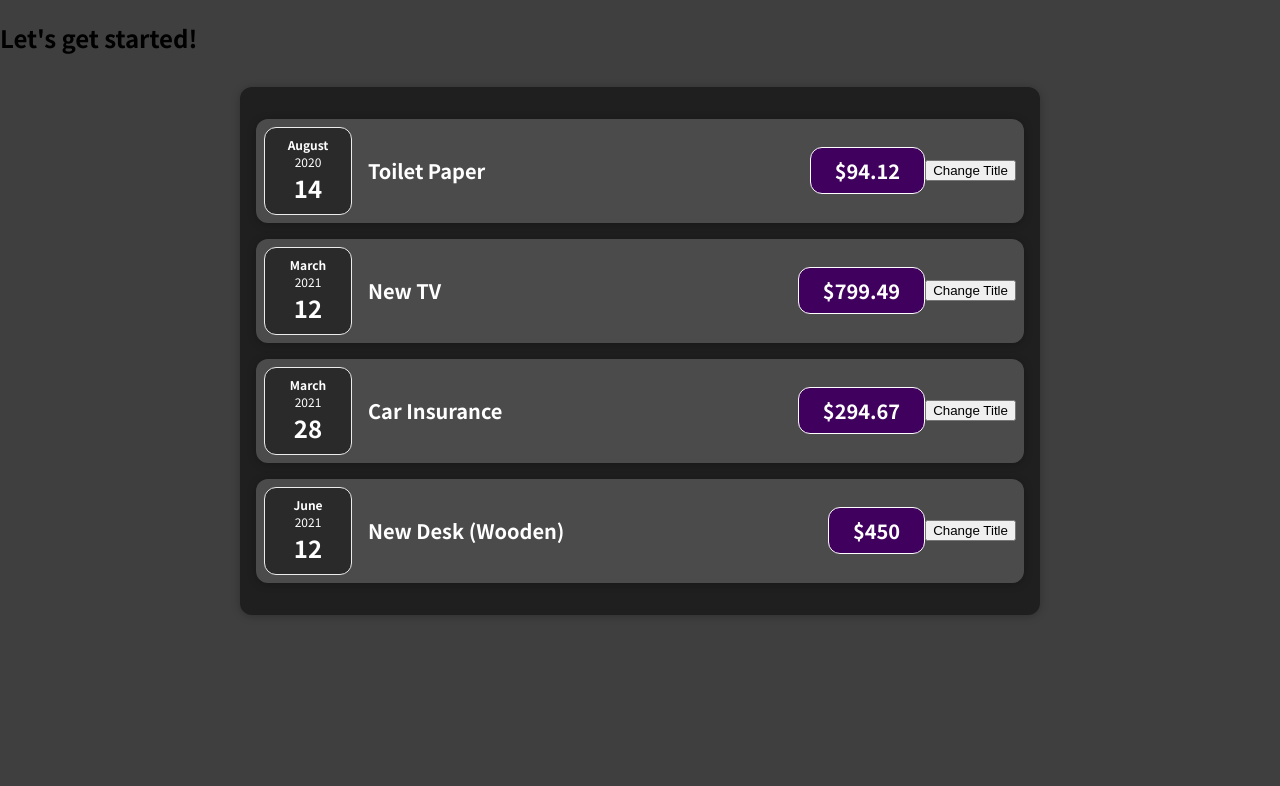
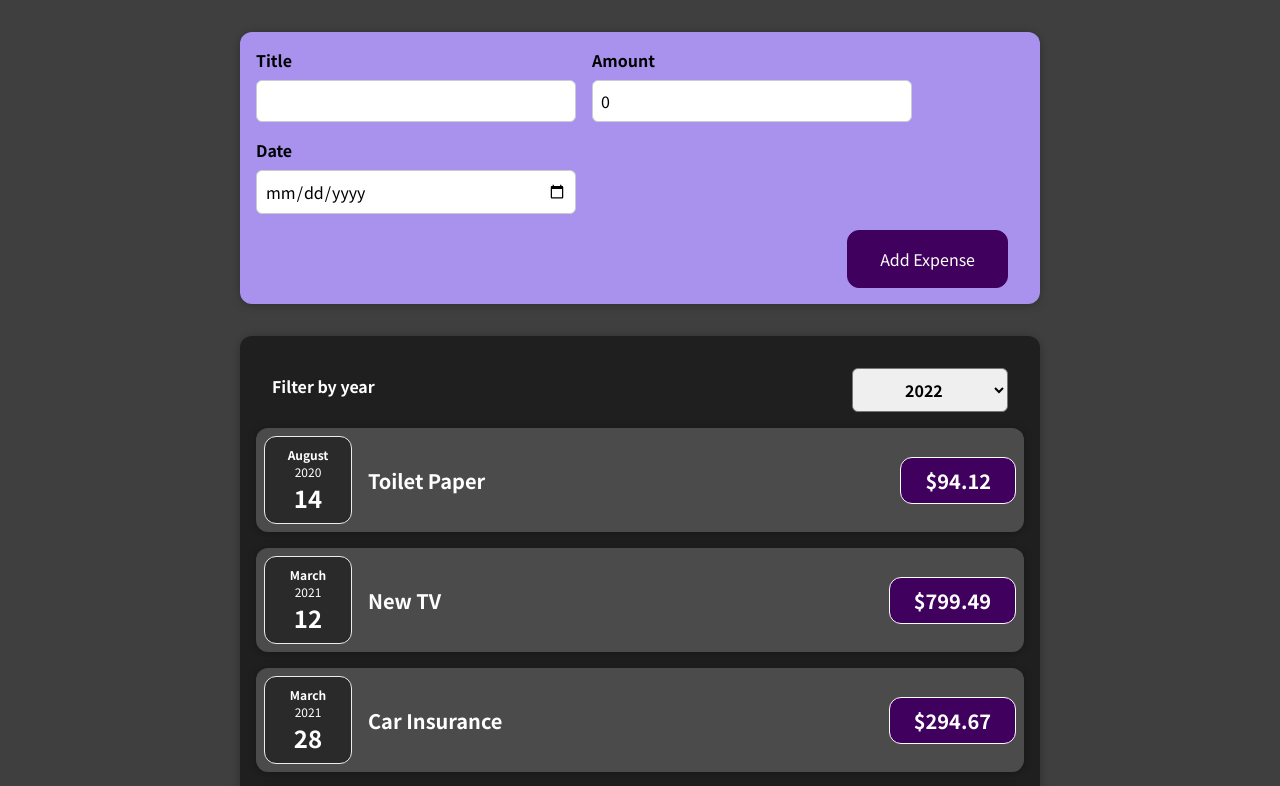
Before and after one commit to AndreyChayko/01-starting-setup, a React (Create React App) app: page / in a window 1280 px wide. Shown: the top 786 px of the page. Built offline with nearby package versions, Linux system fonts and the light colour scheme.

Commit message:
added filter and new expense form

```diff
--- a/src/App.js
+++ b/src/App.js
@@ -1,6 +1,9 @@
 import Expenses from "./components/Expenses/Expenses";
+import NewExpense from "./components/NewExpense/NewExpense";
+import { useState } from "react";
+import ExpensesFilter from "./components/Expenses/ExpensesFilter";
 const App = () => {
-  const expenses = [
+  const initialExpenses = [
     {
       id: "e1",
       title: "Toilet Paper",
@@ -22,9 +25,15 @@
     },
   ];
 
+  const [expenses, setExpenses] = useState(initialExpenses);
+
+  const addExpenseHandler = (expenseData) => {
+    setExpenses((prev) => [...prev, expenseData]);
+  };
+
   return (
     <div>
-      <h2>Let's get started!</h2>
+      <NewExpense onAddExpense={addExpenseHandler} />
       <Expenses expenses={expenses}></Expenses>
     </div>
   );
--- a/src/components/Expenses/ExpenseItem.js
+++ b/src/components/Expenses/ExpenseItem.js
@@ -1,17 +1,8 @@
 import "./ExpenseItem.css";
 import ExpenseDate from "./ExpenseDate";
 import Card from "../UI/Card";
-import { useState } from "react";
 
-const ExpenseItem = (props) => {
-  const [expenseData, updateExpense] = useState(props);
-  const { date, title, amount } = expenseData;
-  const clickHandler = () => {
-    const title = "My new title";
-    const amount = 10000;
-    const date = new Date();
-    updateExpense({ title, amount, date });
-  };
+const ExpenseItem = ({ title, amount, date }) => {
   return (
     <Card className="expense-item">
       <ExpenseDate date={date}></ExpenseDate>
@@ -19,7 +10,6 @@
         <h2>{title}</h2>
         <div className="expense-item__price">${amount}</div>
       </div>
-      <button onClick={clickHandler}>Change Title</button>
     </Card>
   );
 };
--- a/src/components/Expenses/Expenses.js
+++ b/src/components/Expenses/Expenses.js
@@ -1,30 +1,25 @@
 import ExpenseItem from "./ExpenseItem";
 import "./Expenses.css";
 import Card from "../UI/Card";
+import ExpensesFilter from "./ExpensesFilter";
+import { useState } from "react";
 
 const Expenses = ({ expenses }) => {
+  const [filterValue, setFilterValue] = useState(2022);
+  const filterValueChange = (newFilterValue) => {
+    setFilterValue(newFilterValue);
+  };
   return (
     <Card className="expenses">
-      <ExpenseItem
-        title={expenses[0].title}
-        amount={expenses[0].amount}
-        date={expenses[0].date}
-      />
-      <ExpenseItem
-        title={expenses[1].title}
-        amount={expenses[1].amount}
-        date={expenses[1].date}
-      />
-      <ExpenseItem
-        title={expenses[2].title}
-        amount={expenses[2].amount}
-        date={expenses[2].date}
-      />
-      <ExpenseItem
-        title={expenses[3].title}
-        amount={expenses[3].amount}
-        date={expenses[3].date}
-      />
+      <ExpensesFilter onFilterChange={filterValueChange} />
+      {expenses.map((expense) => (
+        <ExpenseItem
+          key={expense.id}
+          title={expense.title}
+          amount={expense.amount}
+          date={expense.date}
+        />
+      ))}
     </Card>
   );
 };
--- /dev/null
+++ b/src/components/Expenses/ExpensesFilter.css
@@ -0,0 +1,24 @@
+.expenses-filter {
+  color: white;
+  padding: 0 1rem;
+}
+
+.expenses-filter__control {
+  display: flex;
+  width: 100%;
+  align-items: center;
+  justify-content: space-between;
+  margin: 1rem 0;
+}
+
+.expenses-filter label {
+  font-weight: bold;
+  margin-bottom: 0.5rem;
+}
+
+.expenses-filter select {
+  font: inherit;
+  padding: 0.5rem 3rem;
+  font-weight: bold;
+  border-radius: 6px;
+}
--- /dev/null
+++ b/src/components/Expenses/ExpensesFilter.js
@@ -0,0 +1,22 @@
+import "./ExpensesFilter.css";
+
+const ExpensesFilter = ({ onFilterChange }) => {
+  const filterChangeHandler = (event) => {
+    onFilterChange(event.target.value);
+  };
+  return (
+    <div className="expenses-filter">
+      <div className="expenses-filter__control">
+        <label>Filter by year</label>
+        <select onChange={filterChangeHandler}>
+          <option value="2022">2022</option>
+          <option value="2021">2021</option>
+          <option value="2020">2020</option>
+          <option value="2019">2019</option>
+        </select>
+      </div>
+    </div>
+  );
+};
+
+export default ExpensesFilter;
--- /dev/null
+++ b/src/components/NewExpense/ExpenseForm.css
@@ -0,0 +1,26 @@
+.new-expense__controls {
+    display: flex;
+    flex-wrap: wrap;
+    gap: 1rem;
+    margin-bottom: 1rem;
+    text-align: left;
+}
+
+.new-expense__control label {
+    font-weight: bold;
+    margin-bottom: 0.5rem;
+    display: block;
+}
+
+.new-expense__control input {
+    font: inherit;
+    padding: 0.5rem;
+    border-radius: 6px;
+    border: 1px solid #ccc;
+    width: 20rem;
+    max-width: 100%;
+}
+
+.new-expense__actions {
+    text-align: right;
+}
--- /dev/null
+++ b/src/components/NewExpense/ExpenseForm.js
@@ -0,0 +1,83 @@
+import "./ExpenseForm.css";
+import { useState } from "react";
+
+const ExpenseForm = ({ onSaveExpenseData }) => {
+  const [enteredTitle, setEnteredTitle] = useState("");
+  const [enteredAmount, setEnteredAmount] = useState(0);
+  const [enteredDate, setEnteredDate] = useState("");
+
+  const inputChangeHandler = (identifier, value) => {
+    if (identifier === "title") {
+      setEnteredTitle(value);
+    }
+
+    if (identifier === "date") {
+      setEnteredDate(value);
+    }
+
+    if (identifier === "amount") {
+      setEnteredAmount(value);
+    }
+  };
+
+  const submitHandler = (event) => {
+    event.preventDefault();
+    const expenseData = {
+      title: enteredTitle,
+      amount: enteredAmount,
+      date: new Date(enteredDate),
+    };
+
+    onSaveExpenseData(expenseData);
+    setEnteredTitle("");
+    setEnteredAmount(0);
+    setEnteredDate("");
+  };
+
+  return (
+    <form onSubmit={submitHandler}>
+      <div className="new-expense__controls">
+        <div className="new-expense__control">
+          <label htmlFor="title">Title</label>
+          <input
+            id="title"
+            type="text"
+            value={enteredTitle}
+            onChange={(event) =>
+              inputChangeHandler("title", event.target.value)
+            }
+          />
+        </div>
+        <div className="new-expense__control">
+          <label htmlFor="amount">Amount</label>
+          <input
+            id="amount"
+            type="number"
+            min="0.01"
+            step="0.01"
+            value={enteredAmount}
+            onChange={(event) =>
+              inputChangeHandler("amount", event.target.value)
+            }
+          />
+        </div>
+        <div className="new-expense__control">
+          <label htmlFor="date">Date</label>
+          <input
+            id="date"
+            type="date"
+            min="2019-01-01"
+            max="2022-12-31"
+            value={enteredDate}
+            onChange={(event) => inputChangeHandler("date", event.target.value)}
+          />
+        </div>
+      </div>
+      <div className="new-expense__actions">
+        <button type="submit">Add Expense</button>
+      </div>
+    </form>
+  );
+};
+
+export default ExpenseForm;
--- /dev/null
+++ b/src/components/NewExpense/NewExpense.css
@@ -0,0 +1,38 @@
+.new-expense {
+    background-color: #a892ee;
+    padding: 1rem;
+    margin: 2rem auto;
+    width: 50rem;
+    max-width: 95%;
+    border-radius: 12px;
+    text-align: center;
+    box-shadow: 0 1px 8px rgba(0, 0, 0, 0.25);
+}
+
+.new-expense button {
+    font: inherit;
+    cursor: pointer;
+    padding: 1rem 2rem;
+    border: 1px solid #40005d;
+    background-color: #40005d;
+    color: white;
+    border-radius: 12px;
+    margin-right: 1rem;
+}
+
+.new-expense button:hover,
+.new-expense button:active {
+    background-color: #510674;
+    border-color: #510674;
+}
+
+.new-expense button.alternative {
+    color: #220131;
+    border-color: transparent;
+    background-color: transparent;
+}
+
+.new-expense button.alternative:hover,
+.new-expense button.alternative:active {
+    background-color: #ddb3f8;
+}
--- /dev/null
+++ b/src/components/NewExpense/NewExpense.js
@@ -0,0 +1,21 @@
+import "./NewExpense.css";
+import "./ExpenseForm";
+import ExpenseForm from "./ExpenseForm";
+
+const NewExpense = ({ onAddExpense }) => {
+  const saveExpenseDataHandler = (enteredExpenseData) => {
+    const expenseData = {
+      ...enteredExpenseData,
+      id: Math.random().toString(),
+    };
+
+    onAddExpense(expenseData);
+  };
+  return (
+    <div className="new-expense">
+      <ExpenseForm onSaveExpenseData={saveExpenseDataHandler} />
+    </div>
+  );
+};
+
+export default NewExpense;
```
